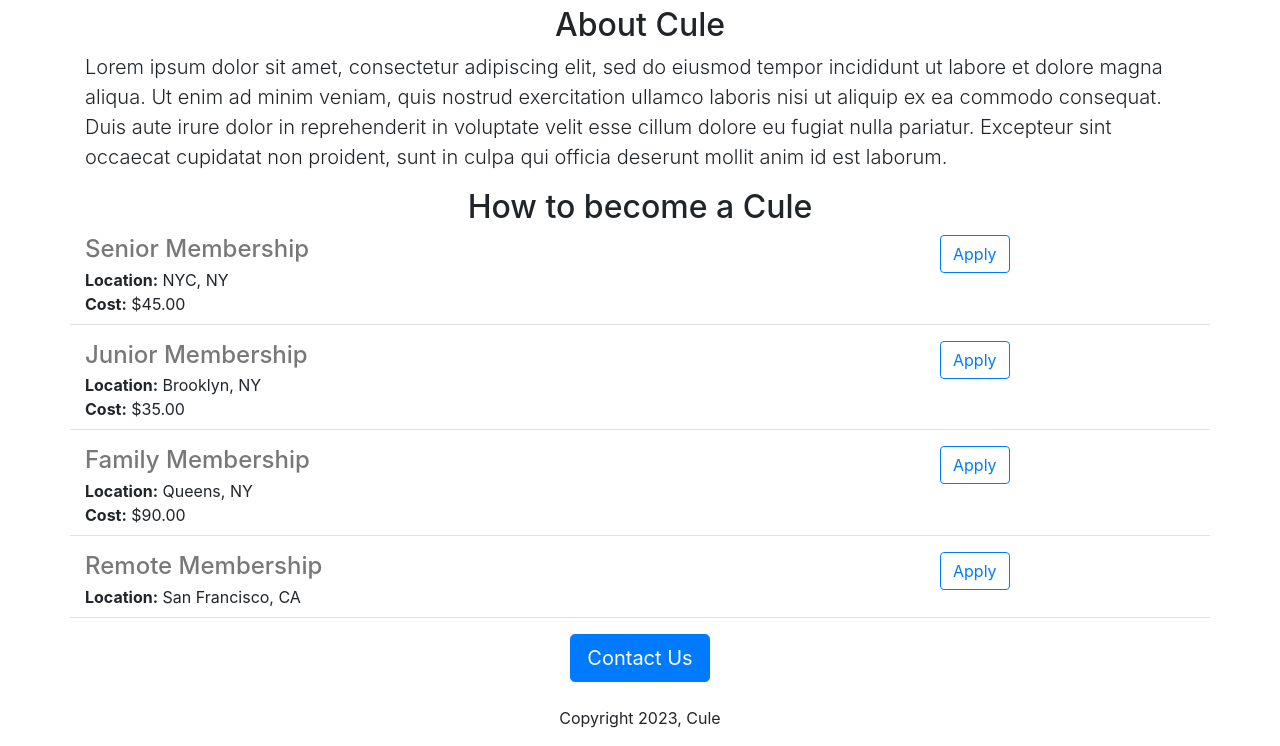
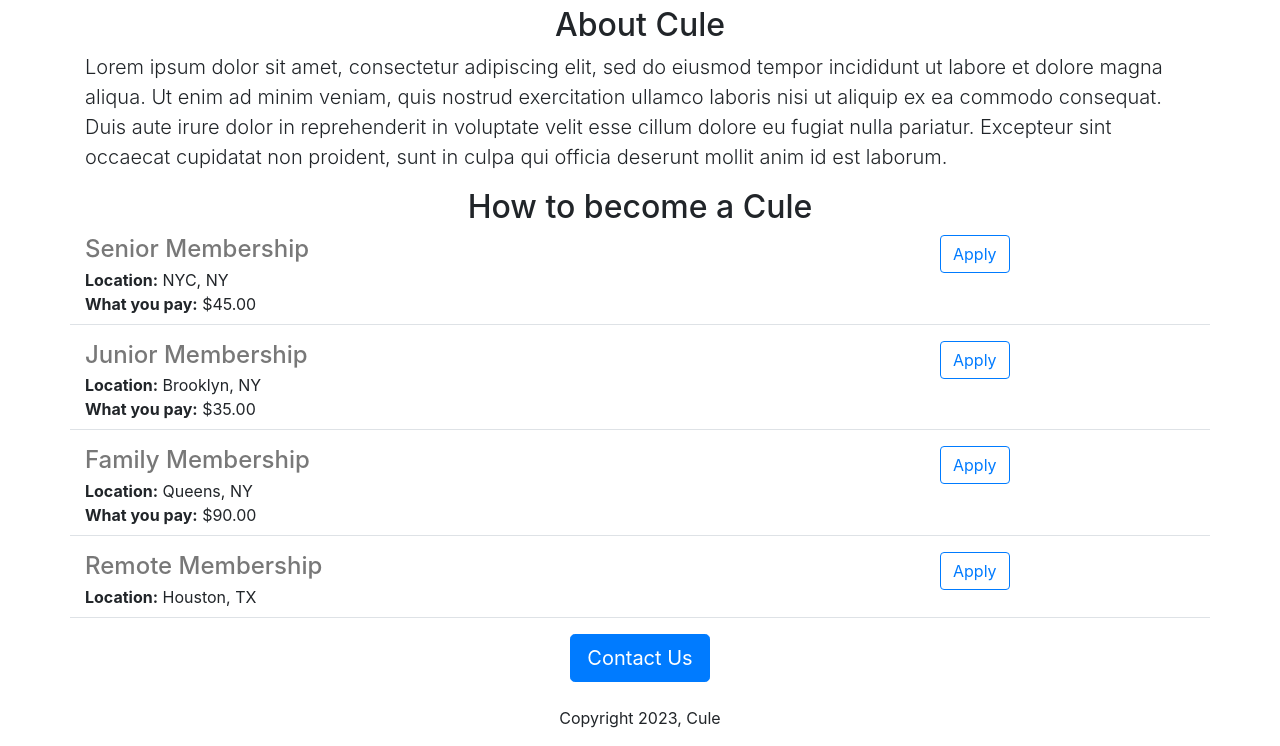
Before and after one commit to PaltioPiche/jovian-careers-website, a Flask app: page / in a window 1280 px wide. Shown: the part 442-1188 px from the top of the page. Run offline with Flask 2, Linux system fonts and the light colour scheme.

Commit message:
Location to TX and What you pay

```diff
--- a/app.py
+++ b/app.py
@@ -20,13 +20,14 @@ MEMB = [{
 }, {
   'id': 4,
   'title': 'Remote Membership',
-  'location': 'San Francisco, CA',
+  'location': 'Houston, TX',
 }]
 
 
 @app.route("/")
 def hello_world():
   return render_template('home.html', memb=MEMB, company_name='Cule!')
+
 
 @app.route("/api/memb")
 def list_memb():
--- a/templates/memb.html
+++ b/templates/memb.html
@@ -10,7 +10,7 @@
     </div>
         {% if 'cost' in memb %}
     <div>
-      <b>Cost:</b> {{memb['cost']}}
+      <b>What you pay:</b> {{memb['cost']}}
     </div>
      {% endif %}
   </div>
```
